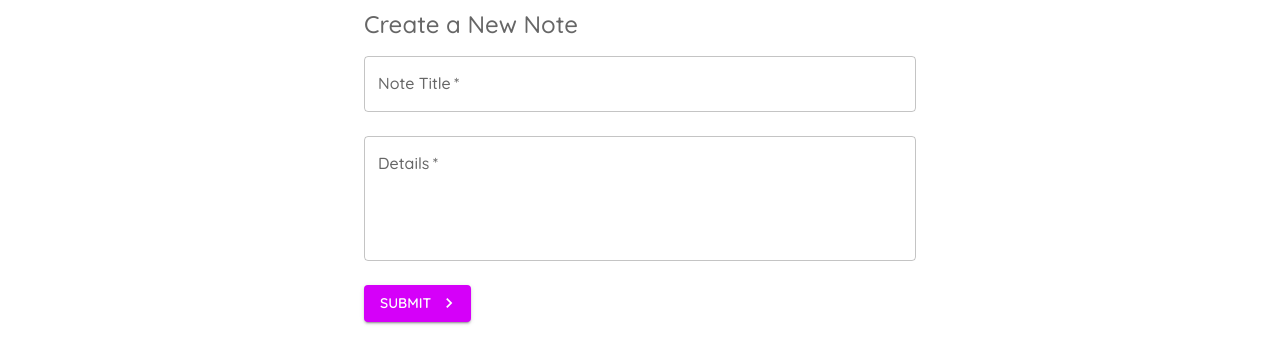
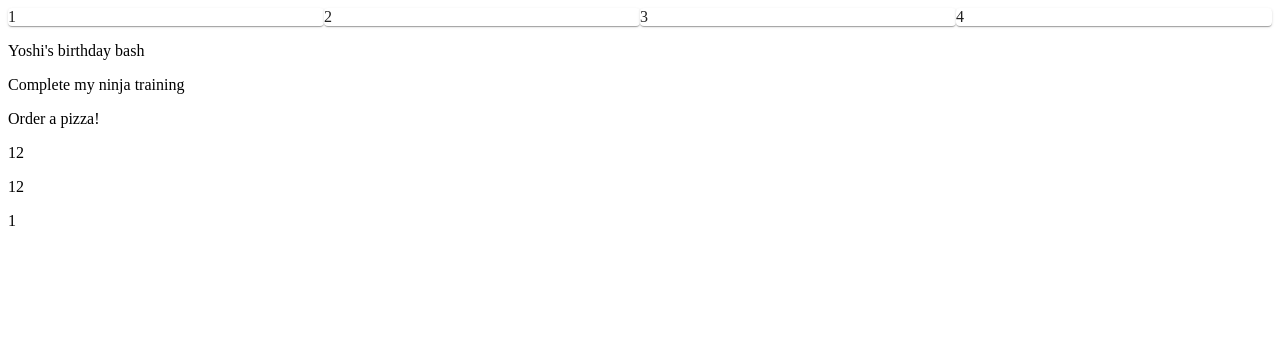
Before and after one commit to bibartaks/mui, a React (Vite) app: page / in a window 1280 px wide. Shown: the top 364 px of the page. Built offline with nearby package versions, Linux system fonts and the light colour scheme; data requests are answered from the project's data file.

Commit message:
Added react router and mui grid system

```diff
--- /dev/null
+++ b/data/db.json
@@ -0,0 +1,40 @@
+{
+  "notes": [
+    {
+      "title": "Yoshi's birthday bash",
+      "details": "Lorem Ipsum is simply dummy text of the printing and typesetting industry. Lorem Ipsum has been the industry's standard dummy text ever since the 1500s, when an unknown printer took a galley of type and scrambled it to make a type specimen book.",
+      "category": "reminders",
+      "id": 1
+    },
+    {
+      "title": "Complete my ninja training",
+      "details": "Lorem Ipsum is simply dummy text of the printing and typesetting industry. Lorem Ipsum has been the industry's standard dummy text ever since the 1500s, when an unknown printer took.",
+      "category": "work",
+      "id": 2
+    },
+    {
+      "title": "Order a pizza!",
+      "details": "Lorem Ipsum is simply dummy text of the printing and typesetting industry. Lorem Ipsum has been the industry's standard dummy text ever since the 1500s, when an unknown printer took a galley of type and scrambled it to make a type specimen book.\nLorem Ipsum is simply dummy text of the printing and typesetting industry. Lorem Ipsum has been the industry's standard dummy text ever since the 1500s, when an unknown printer took a galley of type and scrambled it to make a type specimen book.",
+      "category": "todos",
+      "id": 3
+    },
+    {
+      "title": "12",
+      "details": "12",
+      "category": "todos",
+      "id": 4
+    },
+    {
+      "title": "12",
+      "details": "12",
+      "category": "todos",
+      "id": 5
+    },
+    {
+      "title": "1",
+      "details": "1",
+      "category": "todos",
+      "id": 6
+    }
+  ]
+}
--- a/package.json
+++ b/package.json
@@ -16,7 +16,8 @@
     "@mui/icons-material": "^5.14.0",
     "@mui/material": "^5.14.0",
     "react": "^18.2.0",
-    "react-dom": "^18.2.0"
+    "react-dom": "^18.2.0",
+    "react-router-dom": "^6.14.2"
   },
   "devDependencies": {
     "@types/react": "^18.2.14",
--- a/src/App.jsx
+++ b/src/App.jsx
@@ -1,11 +1,13 @@
 import { purple } from "@mui/material/colors"
-import Create from "./components/Create"
+import Create from "./pages/Create"
 import { createTheme, ThemeProvider } from "@mui/material"
+import { BrowserRouter as Router, Route, Routes } from "react-router-dom"
+import Notes from "./pages/Notes"
 
 const theme = createTheme({
   palette: {
     primary: {
-      main: "#fefefe",
+      main: "#9c27b0",
     },
     secondary: purple,
   },
@@ -20,11 +22,14 @@ const theme = createTheme({
 
 function App() {
   return (
-    <ThemeProvider theme={theme}>
-      <>
-        <Create />
-      </>
-    </ThemeProvider>
+    <Router>
+      <ThemeProvider theme={theme}>
+        <Routes>
+          <Route path="/" element={<Notes />} />
+          <Route path="/create" element={<Create />} />
+        </Routes>
+      </ThemeProvider>
+    </Router>
   )
 }
 
--- a/src/index.css
+++ b/src/index.css
@@ -1 +1,5 @@
 @import url("https://fonts.googleapis.com/css2?family=Quicksand:wght@300;400;500;600;700&display=swap");
+
+body {
+  /* background-color: red; */
+}
--- a/src/components/Create.jsx
+++ b/src/pages/Create.jsx
@@ -1,13 +1,26 @@
 import "@fontsource/roboto/500.css"
-import { Typography, Button, Container, TextField } from "@mui/material"
+import {
+  Typography,
+  Button,
+  Container,
+  TextField,
+  Radio,
+  RadioGroup,
+  FormControlLabel,
+  FormControl,
+  FormLabel,
+} from "@mui/material"
 import KeyboardArrowRightIcon from "@mui/icons-material/KeyboardArrowRight"
 import { useState } from "react"
+import { useNavigate } from "react-router-dom"
 
 const Create = () => {
   const [title, setTitle] = useState("")
   const [details, setDetails] = useState("")
   const [titleError, setTitleError] = useState(false)
   const [detailsError, setDetailsError] = useState(false)
+  const [category, setCategory] = useState("todos")
+  const navigate = useNavigate()
 
   const handleSubmit = e => {
     e.preventDefault()
@@ -23,12 +36,17 @@ const Create = () => {
     }
 
     if (title && details) {
-      console.log(title, details)
+      // console.log(title, details, category)
+      fetch("http://localhost:8000/notes", {
+        method: "POST",
+        headers: { "Content-type": "application/json" },
+        body: JSON.stringify({ title, details, category }),
+      }).then(() => navigate("/"))
     }
   }
 
   return (
-    <Container maxWidth="sm">
+    <Container maxWidth={"sm"}>
       <Typography
         sx={{
           marginBottom: 2,
@@ -69,6 +87,29 @@ const Create = () => {
           }}
         />
 
+        <FormControl
+          sx={{
+            marginTop: 2,
+            marginBottom: 2,
+            display: "block",
+          }}
+        >
+          <FormLabel>Note Category</FormLabel>
+          <RadioGroup
+            value={category}
+            onChange={e => setCategory(e.target.value)}
+          >
+            <FormControlLabel value="money" control={<Radio />} label="Money" />
+            <FormControlLabel value="todos" control={<Radio />} label="Todos" />
+            <FormControlLabel
+              value="reminders"
+              control={<Radio />}
+              label="Reminders"
+            />
+            <FormControlLabel value="work" control={<Radio />} label="Work" />
+          </RadioGroup>
+        </FormControl>
+
         <Button
           type="submit"
           color="secondary"
--- /dev/null
+++ b/src/pages/Notes.jsx
@@ -0,0 +1,37 @@
+import { useEffect, useState } from "react"
+import { Grid, Paper } from "@mui/material"
+
+const Notes = () => {
+  const [notes, setNotes] = useState([])
+
+  useEffect(() => {
+    fetch(" http://localhost:8000/notes")
+      .then(res => res.json())
+      .then(data => setNotes(data))
+  }, [])
+
+  return (
+    <>
+      <Grid container>
+        <Grid item xs={12} sm={6} md={3}>
+          <Paper>1</Paper>
+        </Grid>
+        <Grid item xs={12} sm={6} md={3}>
+          <Paper>2</Paper>
+        </Grid>
+        <Grid item xs={12} sm={6} md={3}>
+          <Paper>3</Paper>
+        </Grid>
+        <Grid item xs={12} sm={6} md={3}>
+          <Paper>4</Paper>
+        </Grid>
+      </Grid>
+
+      {notes.map(note => (
+        <p key={note.id}>{note.title}</p>
+      ))}
+    </>
+  )
+}
+
+export default Notes
```
Also changed, not shown: 1 other file (tests, documents, lock files or other folders).
